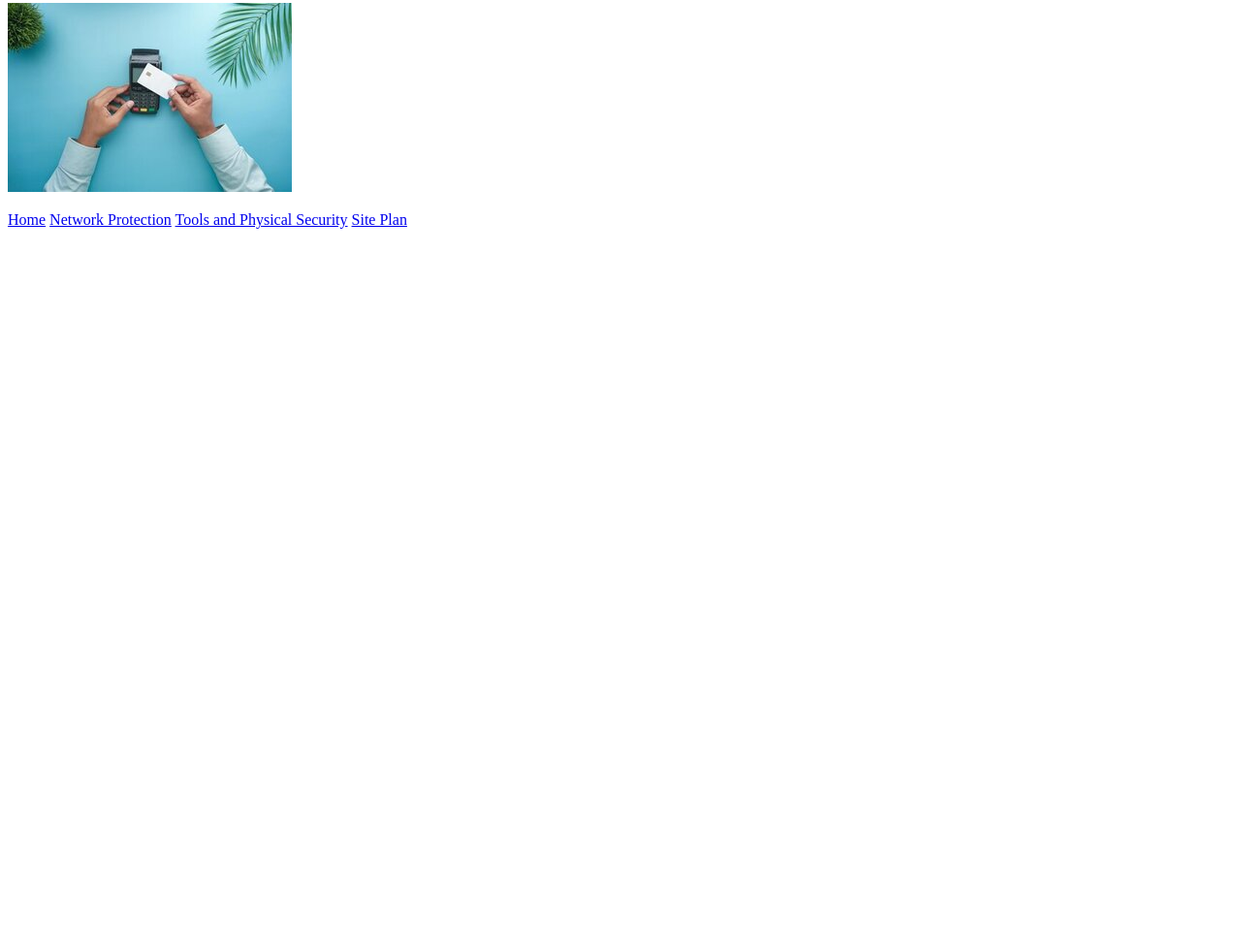
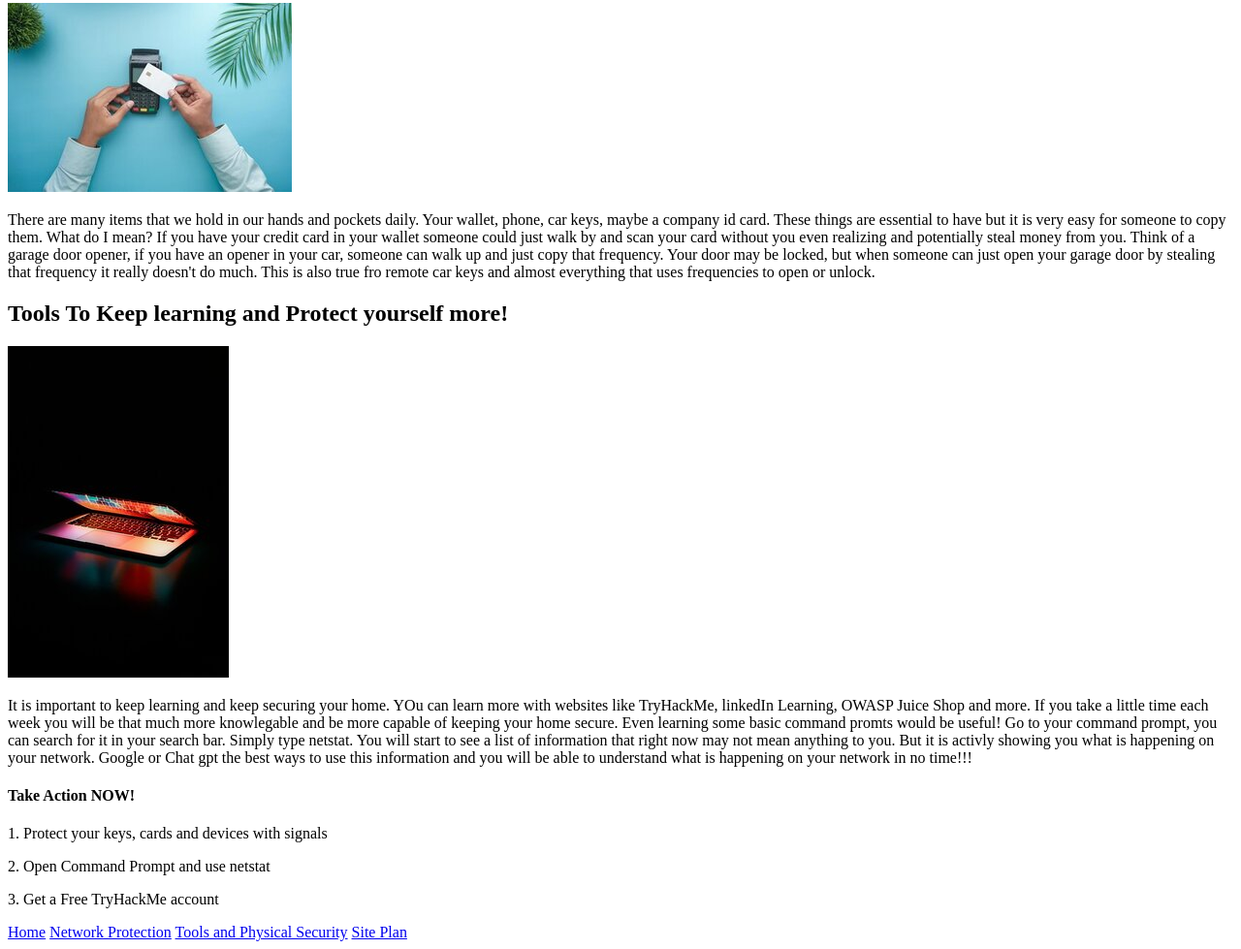
Before and after one commit to darrencc1/wdd130, a plain HTML site: page home-network-security/physical-sec.html in a window 1280 px wide. Shown: the part 307-1286 px from the top of the page at 97% size. Before the commit the page ends 800 px from the top, so only its background shows below. Drawn offline with Linux system fonts and the light colour scheme.

Commit message:
finished html for all three pages

```diff
--- a/home-network-security/physical-sec.html
+++ b/home-network-security/physical-sec.html
@@ -20,8 +20,29 @@
 
     <h1 class="content">Physical Security</h1>
     <img class="nfc" src="images/nfc-cardreader.jpg" alt="credit card reader">
-    <p></p>
+    <p>There are many items that we hold in our hands and pockets daily. Your wallet, phone, car keys, maybe a company id card.
+        These things are essential to have but it is very easy for someone to copy them. What do I mean? If you have your credit card in your wallet
+        someone could just walk by and scan your card without you even realizing and potentially steal money from you. Think of a garage door opener,
+        if you have an opener in your car, someone can walk up and just copy that frequency. Your door may be locked, but when someone can just open your garage
+        door by stealing that frequency it really doesn't do much. This is also true fro remote car keys and almost everything that uses frequencies to open or unlock.
+     </p>
 
+     <h2 class="content">Tools To Keep learning and Protect yourself more!</h2>
+     <img class="laptop" src="images/laptop.jpg" alt="laptop">
+     <p>It is important to keep learning and keep securing your home. YOu can learn more with websites like TryHackMe, linkedIn Learning, OWASP Juice Shop
+        and more. If you take a little time each week you will be that much more knowlegable and be more capable of keeping your home secure.
+        Even learning some basic command promts would be useful! Go to your command prompt, you can search for it in your search bar.
+        Simply type netstat. You will start to see a list of information that right now may not mean anything to you.
+        But it is activly showing you what is happening on your network. Google or Chat gpt the best ways to use this information and you will be able to understand what is happening on your network in no time!!!
+    </p>
+
+    <div>
+        <h4 class="challenges">Take Action NOW!</h4>
+        <p>1. Protect your keys, cards and devices with signals</p>
+        <p>2. Open Command Prompt and use netstat</p>
+        <p>3. Get a Free TryHackMe account</p>
+        <p> </p>
+    </div>
     <footer>
         <nav>
             <a href="index.html">Home</a>
```
